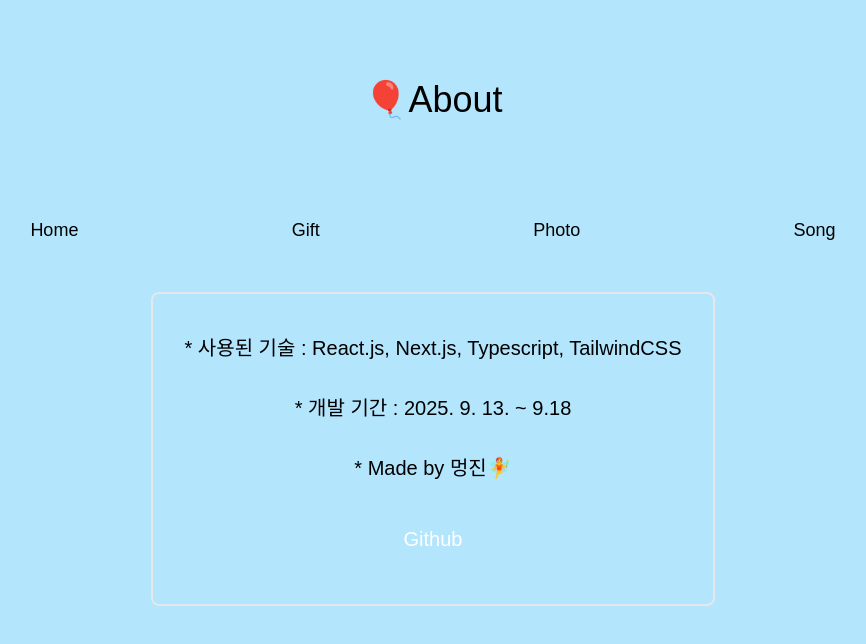
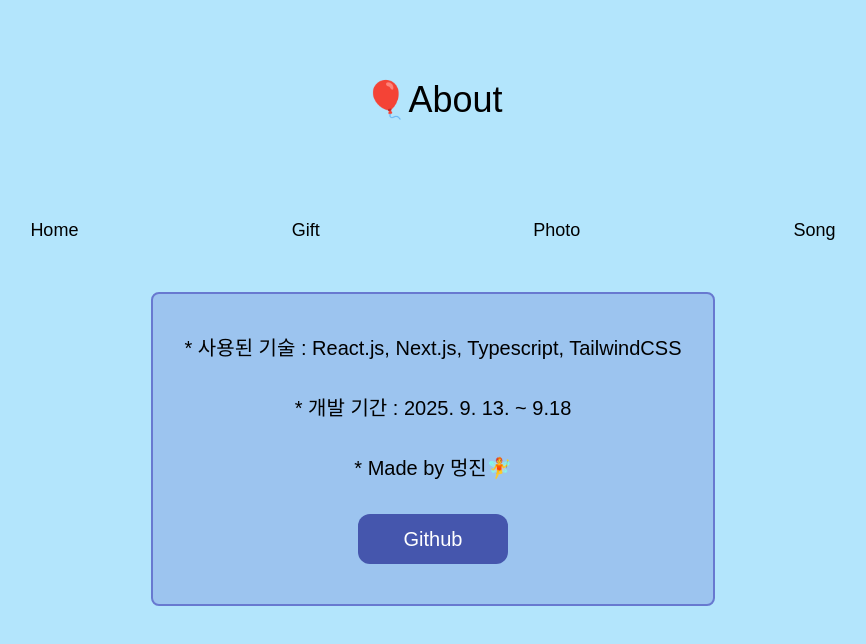
Before and after one commit to m0-jin/app, a Next.js app: page /about in a window 1280 px wide. Shown: the top 644 px of the page, without its empty margins (207-1073 px from the left). Built offline with nearby package versions, Linux system fonts and the light colour scheme; a web font is replaced by a local one.

Commit message:
Update about.tsx

```diff
--- a/pages/about.tsx
+++ b/pages/about.tsx
@@ -8,7 +8,7 @@ const About = () => {
     <div className="wrapper">
       <span className="title py-20">🎈About</span>
       <Bar />
-      <div className="font-kangwon-light text-xl space-y-8 flex flex-col items-center py-10 border-2 border-purple1 px-8 rounded-lg mt-8 bg-purple1/30">
+      <div className="font-kangwon-light text-xl space-y-8 flex flex-col items-center py-10 border-2 border-blue1 px-8 rounded-lg mt-8 bg-blue1/30">
         <span>* 사용된 기술 : React.js, Next.js, Typescript, TailwindCSS</span>
         <span>* 개발 기간 : 2025. 9. 13. ~ 9.18 </span>
         <span>* Made by 멍진🧚 </span>
@@ -16,7 +16,7 @@ const About = () => {
           onClick={() =>
             router.push("https://github.com/m0-jin/app")
           }
-          className="w-[150px] h-[50px] bg-purple2 text-white rounded-xl hover:cursor-pointer hover:bg-purple1/80 transition-all"
+          className="w-[150px] h-[50px] bg-blue2 text-white rounded-xl hover:cursor-pointer hover:bg-blue1/80 transition-all"
         >
           Github
         </button>
```
